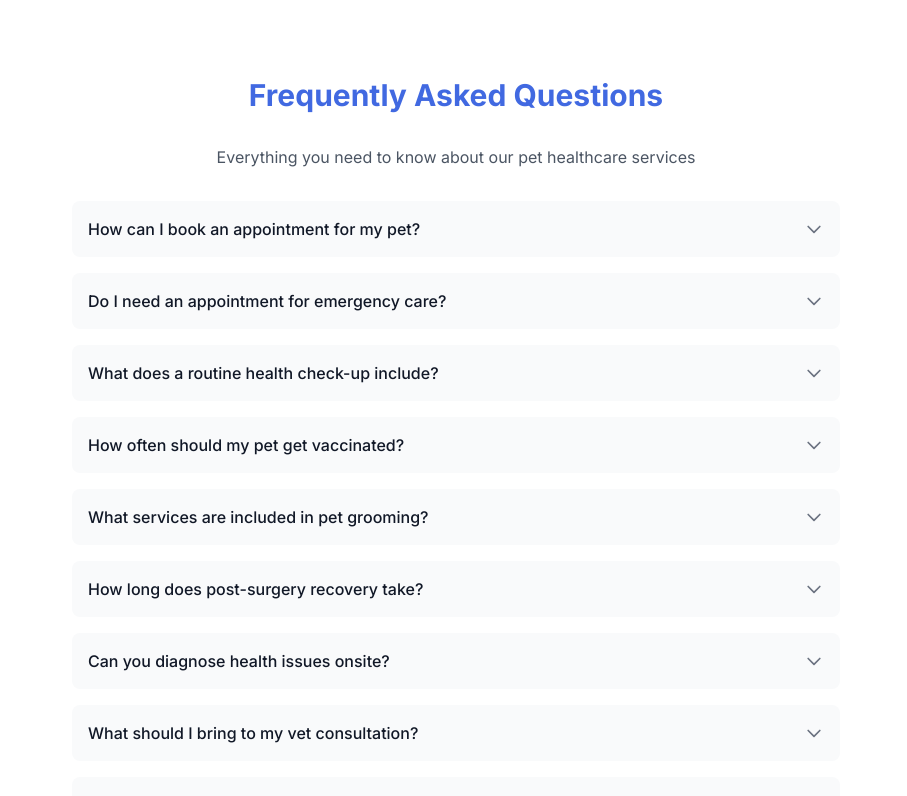
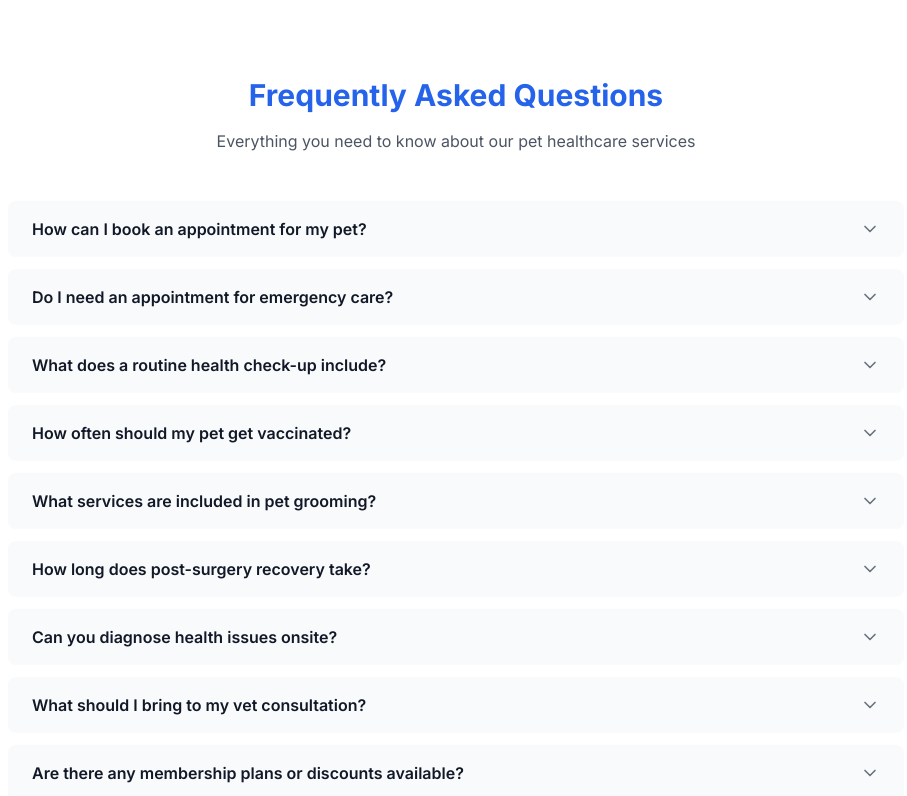
Before and after one commit to spbabuprofile-code/Petcare2, a React (Vite) app: page /services in a window 1280 px wide. Shown: the part 2580-3376 px from the top of the page, without its empty margins (184-1091 px from the left). Built offline with nearby package versions, Linux system fonts and the light colour scheme; no server answers.

Commit message:
Updated ServicesPage.tsx

```diff
--- a/src/pages/ServicesPage.tsx
+++ b/src/pages/ServicesPage.tsx
@@ -1,4 +1,6 @@
 import { Link } from 'react-router-dom';
+import { useState } from 'react';
+import { ChevronDown, ChevronUp } from 'lucide-react';
 import { Card } from '../components/common/Card';
 import { Button } from '../components/common/Button';
 
@@ -119,7 +121,52 @@ const services = [
   }
 ];
 
+const faqs = [
+  {
+    question: 'How can I book an appointment for my pet?',
+    answer: 'You can easily book an appointment through our website or mobile app. Simply select a service, choose a time, and confirm your booking.'
+  },
+  {
+    question: 'Do I need an appointment for emergency care?',
+    answer: 'No appointment is required for emergencies. You can bring your pet to our clinic immediately, and our team will provide urgent care.'
+  },
+  {
+    question: 'What does a routine health check-up include?',
+    answer: 'Our routine check-ups cover a physical examination, assessment of vital signs, and a discussion about your pet\'s diet, behaviour, and overall health.'
+  },
+  {
+    question: 'How often should my pet get vaccinated?',
+    answer: 'Puppies and kittens require a series of vaccinations, while adult pets need annual boosters. Our vets will create a tailored schedule for your pet.'
+  },
+  {
+    question: 'What services are included in pet grooming?',
+    answer: 'Our grooming services include spa baths, haircuts, trims, ear cleaning, and nail trimming, ensuring your pet looks and feels their best.'
+  },
+  {
+    question: 'How long does post-surgery recovery take?',
+    answer: 'Recovery time depends on the type of surgery. Our vets will provide a detailed recovery plan, including follow-up visits and at-home care instructions.'
+  },
+  {
+    question: 'Can you diagnose health issues onsite?',
+    answer: 'Yes, we offer in-house diagnostics, including blood tests, imaging, and urine analysis, for quick and accurate results during your visit.'
+  },
+  {
+    question: 'What should I bring to my vet consultation?',
+    answer: 'Bring your pet\'s medical history, vaccination records, and any medications they are currently taking to ensure comprehensive care.'
+  },
+  {
+    question: 'Are there any membership plans or discounts available?',
+    answer: 'Yes, we offer membership plans that include discounted services and priority appointments. Contact us for more details about ongoing promotions.'
+  }
+];
+
 export function ServicesPage() {
+  const [openFaqIndex, setOpenFaqIndex] = useState<number | null>(null);
+
+  const toggleFaq = (index: number) => {
+    setOpenFaqIndex(openFaqIndex === index ? null : index);
+  };
+
   return (
     <div className="min-h-screen bg-gray-50">
       <div className="relative bg-gradient-to-r from-blue-50 to-blue-100 py-16 overflow-hidden">
@@ -197,36 +244,36 @@ export function ServicesPage() {
 
       <div className="bg-white py-12">
         <div className="section-container">
-          <h2 className="text-3xl font-bold text-center mb-8">Frequently Asked Questions</h2>
-          <p className="text-center text-gray-600 mb-8">Everything you need to know about our pet healthcare services</p>
+          <h2 className="text-3xl font-bold text-center mb-4 text-blue-600">Frequently Asked Questions</h2>
+          <p className="text-center text-gray-600 mb-12">Everything you need to know about our pet healthcare services</p>
 
-          <div className="max-w-3xl mx-auto space-y-4">
-            {[
-              'How can I book an appointment for my pet?',
-              'Do I need an appointment for emergency care?',
-              'What does a routine health check-up include?',
-              'How often should my pet get vaccinated?',
-              'What services are included in pet grooming?',
-              'How long does post-surgery recovery take?',
-              'Can you diagnose health issues onsite?',
-              'What should I bring to my vet consultation?',
-              'Are there any membership plans or discounts available?'
-            ].map((question, index) => (
+          <div className="max-w-4xl mx-auto space-y-3">
+            {faqs.map((faq, index) => (
               <div
                 key={index}
-                className="bg-gray-50 p-4 rounded-lg hover:bg-gray-100 transition-colors cursor-pointer"
+                className="bg-gray-50 rounded-lg overflow-hidden transition-all duration-200"
               >
-                <div className="flex items-center justify-between">
-                  <p className="font-medium text-gray-900">{question}</p>
-                  <svg
-                    className="w-5 h-5 text-gray-500"
-                    fill="none"
-                    stroke="currentColor"
-                    viewBox="0 0 24 24"
-                  >
-                    <path strokeLinecap="round" strokeLinejoin="round" strokeWidth={2} d="M19 9l-7 7-7-7" />
-                  </svg>
-                </div>
+                <button
+                  onClick={() => toggleFaq(index)}
+                  className="w-full px-6 py-4 flex items-center justify-between hover:bg-gray-100 transition-colors"
+                >
+                  <span className="font-semibold text-gray-900 text-left">{faq.question}</span>
+                  <div className="ml-4 flex-shrink-0">
+                    {openFaqIndex === index ? (
+                      <div className="w-6 h-6 rounded-full border-2 border-gray-900 flex items-center justify-center">
+                        <ChevronUp className="w-4 h-4 text-gray-900" />
+                      </div>
+                    ) : (
+                      <ChevronDown className="w-5 h-5 text-gray-500" />
+                    )}
+                  </div>
+                </button>
+
+                {openFaqIndex === index && (
+                  <div className="px-6 pb-4 pt-0">
+                    <p className="text-gray-600 leading-relaxed">{faq.answer}</p>
+                  </div>
+                )}
               </div>
             ))}
           </div>
```
